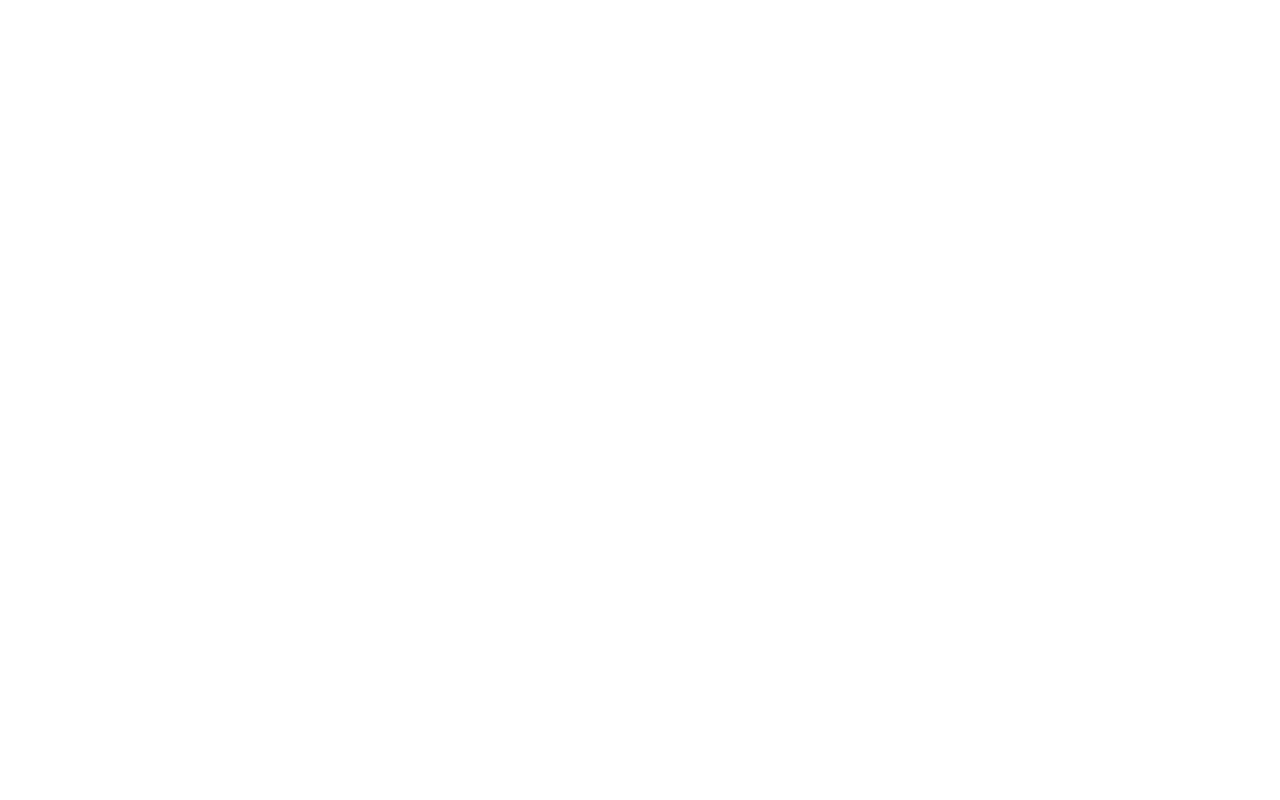
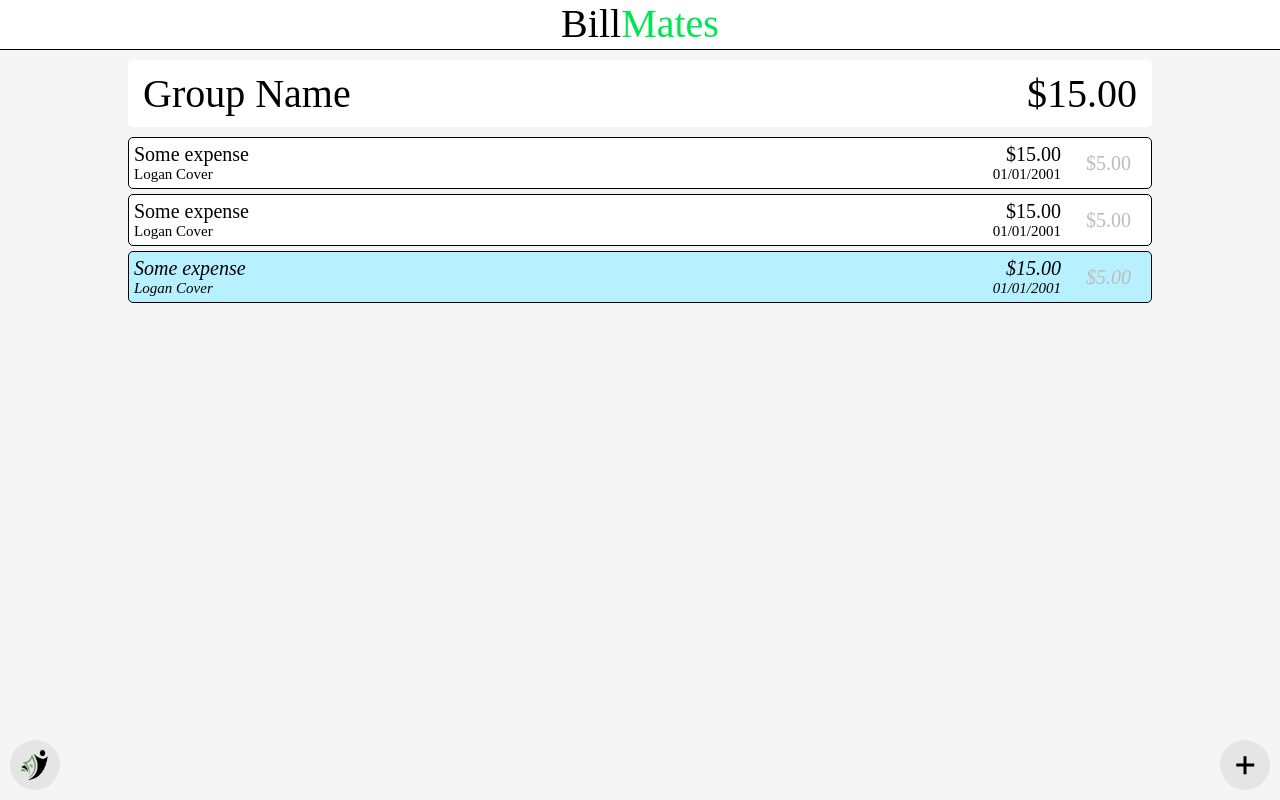
Before and after one commit to ChocoDino2k/BillMatesV2, a plain HTML site: page Groups/index.html in a window 1280 px wide. Drawn offline with Linux system fonts and the light colour scheme.

Commit message:
Group HTML (no clicking)
First look of group page, expenses short view, colors, and heading (name and total)

```diff
--- a/Globals/boilerplate.css
+++ b/Globals/boilerplate.css
@@ -6,6 +6,8 @@
   --font-color: #000;
   --red: #F60000;
   --green:#00E652;
+  --dark-grey: #BCBCBC;
+  --light-blue: #B7F1FF;
   --header-border: #000;
   --container-background: #FFF;
   --footer-background: #E5E5E5;
@@ -145,3 +147,7 @@ button {
   z-index: 999;
   position: absolute;
 }
+
+.hidden {
+  display: none !important;
+}
--- a/Globals/file_template.html
+++ b/Globals/file_template.html
@@ -6,10 +6,10 @@
    <meta name="viewport" content="width=device-width, initial-scale=1" />
    <link rel="icon" type="image/x-icon" href="/Globals/favicon.ico">
    <link rel="stylesheet" href="/Globals/boilerplate.css">
-   <script type="text/javascript" href="/Globals/utils.js"></script>
+   <script type="text/javascript" src="/Globals/utils.js"></script>
 
    <link rel="stylesheet" href="CSS/.css">
-   <script type="text/javascript" href="JS/.js"></script>
+   <script type="text/javascript" src="JS/.js"></script>
   </head>
   <body>
     <header></header>
--- /dev/null
+++ b/Groups/CSS/group.css
@@ -0,0 +1,73 @@
+p {
+  margin: 0;
+}
+
+
+.heading, .all_expenses_container {
+  width: 80%;
+  margin: auto;
+}
+
+.heading {
+  margin: 10px auto;
+  display: grid;
+  grid-template-columns: 1fr auto;
+  background-color: var(--container-background);
+  border-radius: var(--border-radius);
+  padding: 5px 15px;
+  box-sizing: border-box;
+}
+.heading p {
+  font-size: 2rem;
+  padding: 5px 0;
+}
+
+.all_expenses_container {
+    overflow-y: scroll;
+}
+
+.expense {
+  margin-bottom: 5px;
+  border: 1px solid var(--font-color);
+  background: var(--container-background);
+  border-radius: var(--border-radius);
+  width: 100%;
+  box-sizing: border-box;
+  padding: 5px 5px;
+  cursor: pointer;
+
+  display: grid;
+  grid-template-columns: 1fr auto;
+}
+
+.expense p {
+  display: inline-block;
+  font-size: 1rem;
+}
+
+.title, .owner_date {
+  display: grid;
+  grid-template-columns: 1fr auto;
+}
+
+.expense_short_info {
+  box-sizing: border-box;
+  padding-right: 10px;
+}
+
+.owner_date p {
+  font-size: 0.75rem;
+}
+
+.expense_amt {
+  min-width: 75px;
+  display: flex;
+  align-items: center;
+  justify-content:center;
+  color: var(--dark-grey);
+}
+
+.pending {
+  background: var(--light-blue);
+  font-style: italic;
+}
--- a/Groups/index.html
+++ b/Groups/index.html
@@ -0,0 +1,78 @@
+<!DOCTYPE html>
+<html>
+  <head>
+   <title>Home</title>
+   <meta name="description" content="View your groups" />
+   <meta name="viewport" content="width=device-width, initial-scale=1" />
+   <link rel="icon" type="image/x-icon" href="/Globals/favicon.ico">
+   <link rel="stylesheet" href="/Globals/boilerplate.css">
+   <script type="text/javascript" src="/Globals/utils.js"></script>
+
+   <link rel="stylesheet" href="CSS/group.css">
+   <script type="text/javascript" src="JS/group.js"></script>
+  </head>
+  <body>
+    <header id = "header_bare">
+      <div>
+        <p>Bill</p><p class="green">Mates</p>
+      </div>
+    </header>
+    <section id="main_section">
+      <div class="heading">
+        <p>Group Name</p>
+        <p>$15.00</p>
+      </div>
+      <div class="all_expenses_container">
+        <div class="expense">
+          <div class="expense_short_info">
+            <div class="title">
+              <p>Some expense</p>
+              <p>$15.00</p>
+            </div>
+            <div class="owner_date">
+              <p>Logan Cover</p>
+              <p>01/01/2001</p>
+            </div>
+          </div>
+          <div class="expense_amt">
+            <p>$5.00</p>
+          </div>
+        </div>
+        <div class="expense">
+          <div class="expense_short_info">
+            <div class="title">
+              <p>Some expense</p>
+              <p>$15.00</p>
+            </div>
+            <div class="owner_date">
+              <p>Logan Cover</p>
+              <p>01/01/2001</p>
+            </div>
+          </div>
+          <div class="expense_amt">
+            <p>$5.00</p>
+          </div>
+        </div>
+        <div class="expense pending">
+          <div class="expense_short_info">
+            <div class="title">
+              <p>Some expense</p>
+              <p>$15.00</p>
+            </div>
+            <div class="owner_date">
+              <p>Logan Cover</p>
+              <p>01/01/2001</p>
+            </div>
+          </div>
+          <div class="expense_amt">
+            <p>$5.00</p>
+          </div>
+        </div>
+      </div>
+
+
+      <div class="footer_div"><a href="/Home/"><img src="/Globals/billmates_logo_person_trans.png" alt=""></a></div>
+      <div class="footer_div" id="plus_button"></div>
+    </section>
+  </body>
+</html>
--- a/Home/JS/home.js
+++ b/Home/JS/home.js
@@ -0,0 +1,3 @@
+function goToGroup(groupId) {
+  redirect("/Groups/index.html?" + groupId)
+}
```
Also changed, not shown: Home/index.html (+4 -4 lines), Groups/JS/group.js (added).
